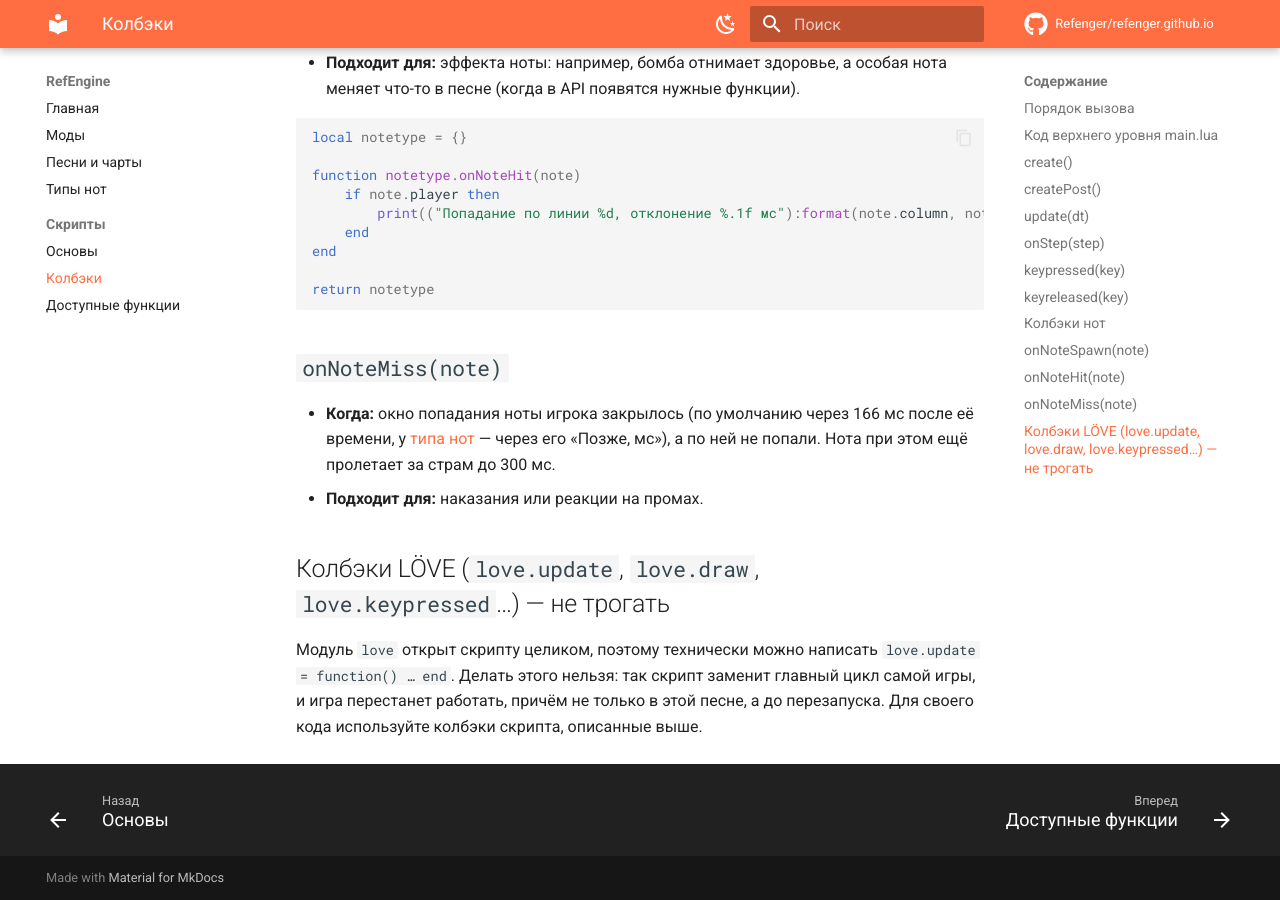
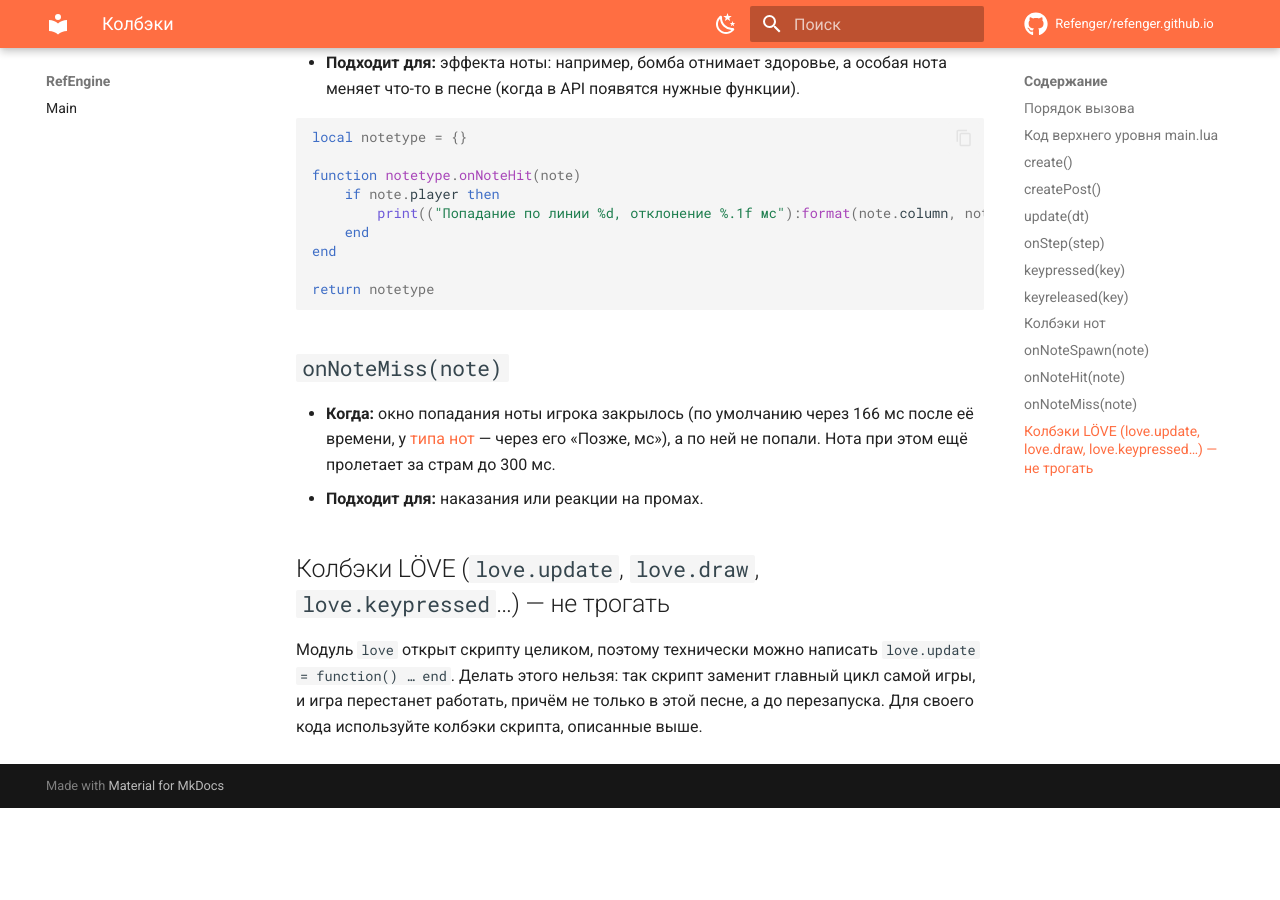
Before and after one commit to Refenger/refenger.github.io, an MkDocs documentation site: the page built from docs/scripting/callbacks.md, in a window 1280 px wide and 900 px high, scrolled down 5817 px. Built offline with MkDocs 1.6.1 and Material for MkDocs 9.7.7, drawn with Linux system fonts in a browser that asks for light colours; comment, search, counter and statistics services are not loaded; after the commit the page ends 6625 px from its top, so only the background shows below that.

Commit message:
Revise site description and navigation items
Updated site description and navigation structure.

```diff
--- a/mkdocs.yml
+++ b/mkdocs.yml
@@ -1,5 +1,5 @@
 site_name: RefEngine
-site_description: Документация RefEngine — движка Friday Night Funkin' на LÖVE2D
+site_description: RefEngine
 site_url: https://refenger.github.io/
 repo_url: https://github.com/Refenger/refenger.github.io
 repo_name: Refenger/refenger.github.io
@@ -37,14 +37,7 @@ theme:
     repo: fontawesome/brands/github
 
 nav:
-  - Главная: index.md
-  - Моды: mods.md
-  - Песни и чарты: songs.md
-  - Типы нот: notetypes.md
-  - Скрипты:
-      - Основы: scripting/index.md
-      - Колбэки: scripting/callbacks.md
-      - Доступные функции: scripting/api.md
+  - Main: index.md
 
 markdown_extensions:
   - admonition
@@ -68,5 +61,4 @@ markdown_extensions:
 plugins:
   - search:
       lang:
-        - ru
         - en
```
